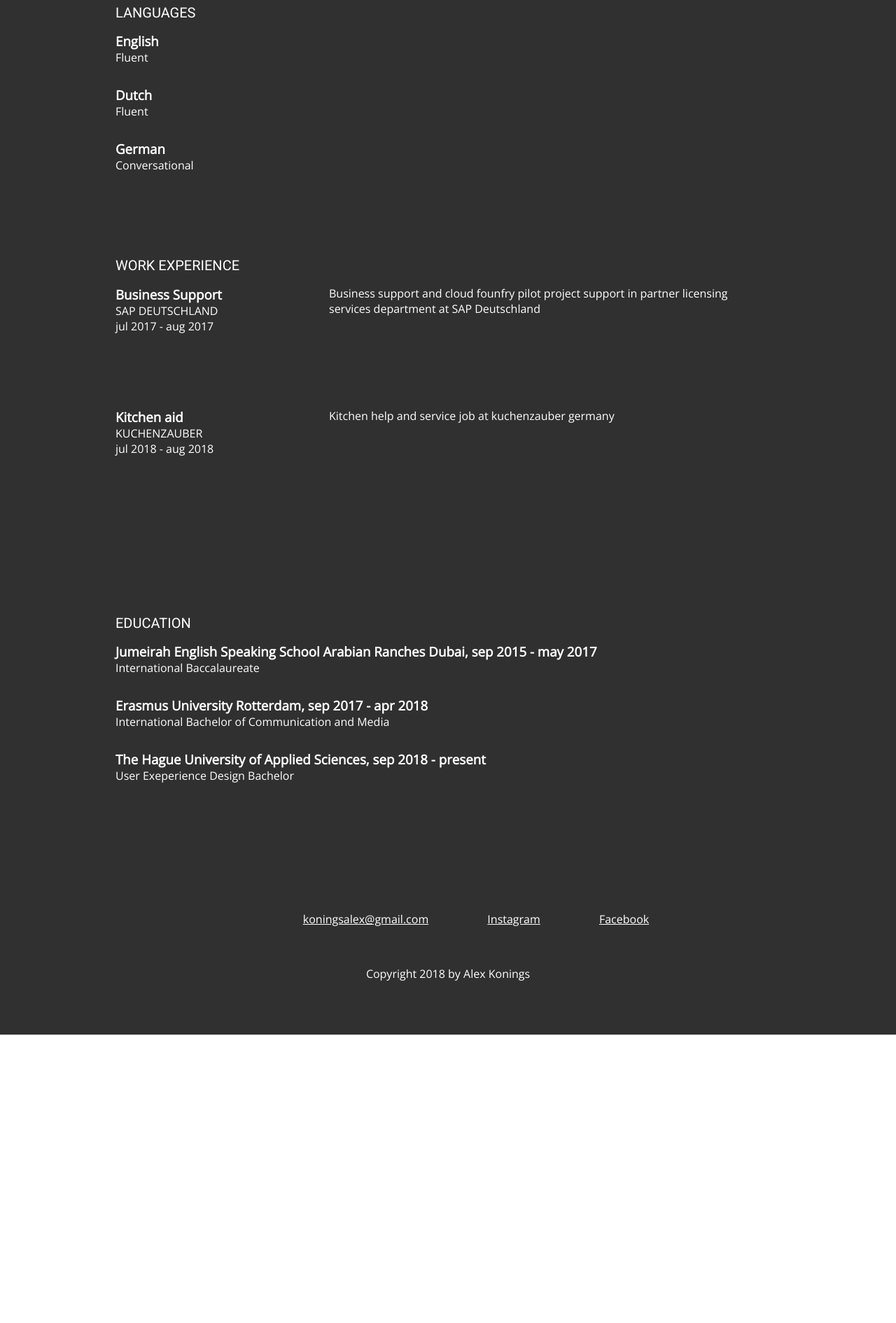
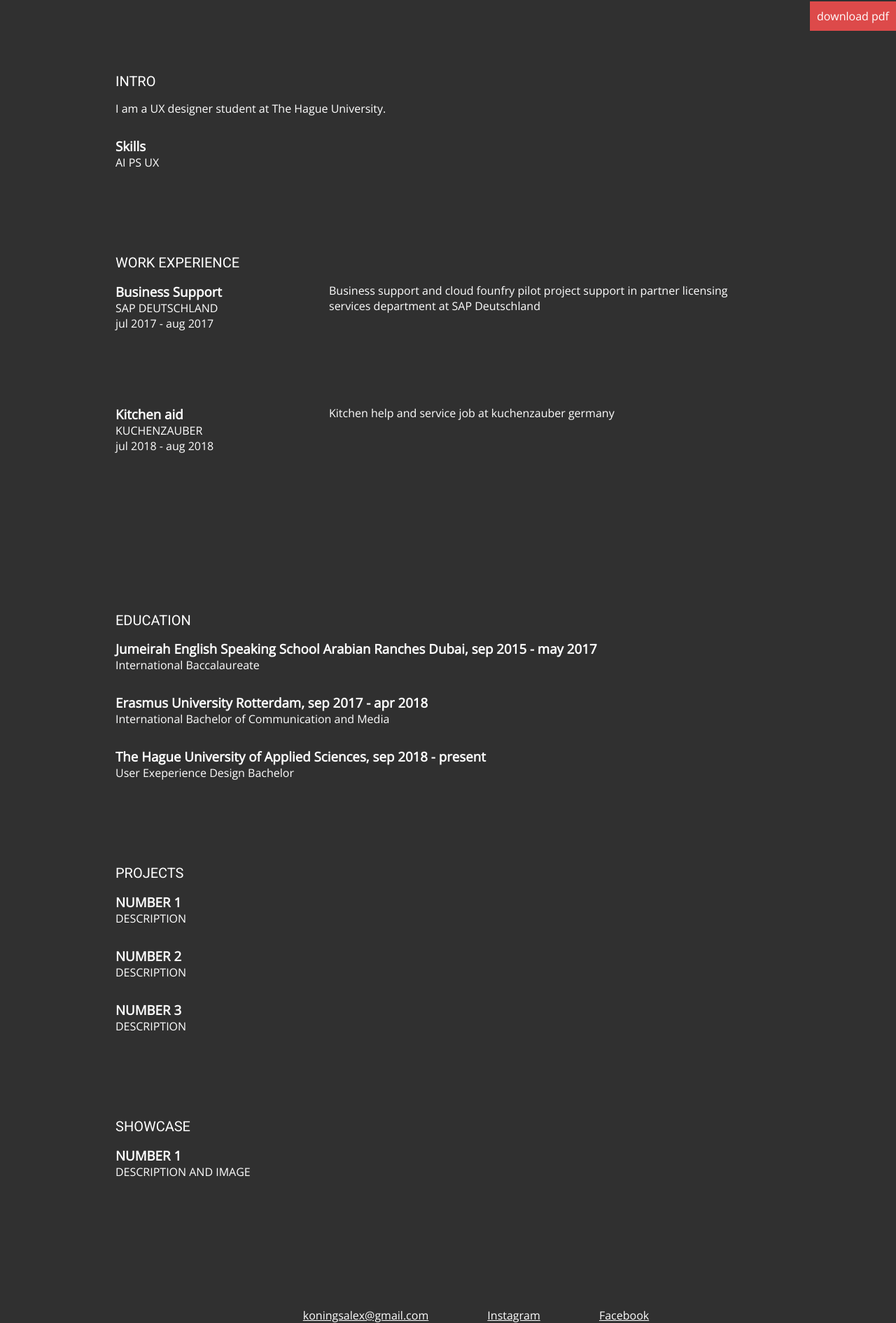
Before and after one commit to UXDSkillslab1718/4-final-assignment-challenge-alexkngs, a plain HTML site: page CSS Resume/index.html in a window 1280 px wide. Shown: the part 474-2364 px from the top of the page at 70% size. Before the commit the page ends 1952 px from the top, so only its background shows below. Drawn offline with nearby package versions, Linux system fonts and the light colour scheme.

Commit message:
addition of extra sections

```diff
--- a/CSS Resume/css/styles.css
+++ b/CSS Resume/css/styles.css
@@ -46,7 +46,7 @@ h3 {
 }
 
 a{
-	color: #ffffff;
+	color: white;
 }
 
 a: hover{
@@ -74,7 +74,7 @@ text-decoration: none;
 }
 
 main p, main h1, main h2, main h3 {
-color:#ffffff;
+color:white;
 }
 
 .uppercase {
@@ -86,6 +86,7 @@ color:#ffffff;
 	background: #DD4A4A;
 	color:white;
 	padding:10px;
+	display: inline-block;
 }
 
 /* Navigation
@@ -130,13 +131,12 @@ header{
 	background: #303030;
 }
 
-/*
+
 .download {
 	position: absolute;
 	bottom: 0;
 	right:0;
 }
-*/
 
 header h1, header h2 {
 	text-align:left;
@@ -188,8 +188,28 @@ p + h3{
 	margin-top: 30px;
 }
 
-/* Languages
+/* intro
 -----------------------*/
-.languages {
+.intro {
 background: #303030;
 }
+
+/* projects
+-----------------------*/
+.projects {
+background: #303030;
+}
+
+p + h3{
+	margin-top: 30px;
+}
+
+/* showcase
+-----------------------*/
+.showcase {
+background: #303030;
+}
+
+p + h3{
+	margin-top: 30px;
+}
--- a/CSS Resume/index.html
+++ b/CSS Resume/index.html
@@ -9,24 +9,26 @@
 </head>
 
 <body>
-    <!-- // Intro -->
+    <!-- // Basics -->
     <header>
         <a href="resume.pdf" class="btn download" download>download pdf</a>
     <nav>
     <h2 style="text-align: left; color: white; padding: 25px 20px; position: absolute;"> ONLINE RESUME</h2>
             <div class="nav-items"
-                <h2><a href="#experience"> Work Experience </a></h2>
+                <h2><a href="#intro"> Intro </a></h2>
+                <a href="#experience"> Work </a>
                 <a href="#edu"> Education </a>
-                <a href="#lang"> Languages </a>
+                <a href="#proj"> Projects </a>
+                <a href="#sc"> Showcase </a>
                 <a href="#contact"> Contact </a>
 
             </div>
 
 
     </nav>
-
-        <h1>HELLO</h1>
-        <h1>MY NAME IS ALEX.</h1>
+    <div class="content-wrap">
+        <h1>HELLO.</h1>
+        <h1>MY NAME IS ALEX</h1>
     </div>
 
     </header>
@@ -34,22 +36,18 @@
 
 
     <main>
-        <!-- // Language details -->
-        <section id="lang" class="languages">
+        <!-- // intro -->
+        <section id="int" class="intro">
             <div class="content-wrap">
-                <h2>LANGUAGES</h2>
+                <h2>INTRO</h2>
 
-                <!-- language details -->
-                <h3>English</h3>
-                <p>Fluent</p>
+                <!-- intro -->
+                <p>I am a UX designer student at The Hague University.</p>
 
-                <h3>Dutch</h3>
-                <p>Fluent</p>
+                <h3>Skills</h3>
+                <p>AI    PS    UX</p>
 
-                <h3>German</h3>
-                <p>Conversational</p>
-
-            <!-- End of language details. -->
+            <!-- End of intro. -->
             </div>
         </section>
 
@@ -104,6 +102,38 @@
         </div>
         </section>
 
+        <!-- // Projects -->
+        <section a id="proj" class="projects">
+            <div class="content-wrap">
+            <h2><a id="proj">PROJECTS</h2>
+
+            <!-- PROJECT details -->
+            <h3>NUMBER 1 </h3>
+            <p>DESCRIPTION</p>
+
+            <h3>NUMBER 2 </h3>
+            <p>DESCRIPTION</p>
+
+            <h3>NUMBER 3 </h3>
+            <p>DESCRIPTION</p>
+
+            <!-- End of project details. -->
+        </div>
+        </section>
+
+         <!-- // Showcase -->
+        <section a id="sc" class="showcase">
+            <div class="content-wrap">
+            <h2><a id="sc">SHOWCASE</h2>
+
+            <!-- PROJECT details -->
+            <h3>NUMBER 1 </h3>
+            <p>DESCRIPTION AND IMAGE</p>
+
+            <!-- End of project details. -->
+        </div>
+        </section>
+
     </main>
 
     <!-- // Footer & contact info -->
```
